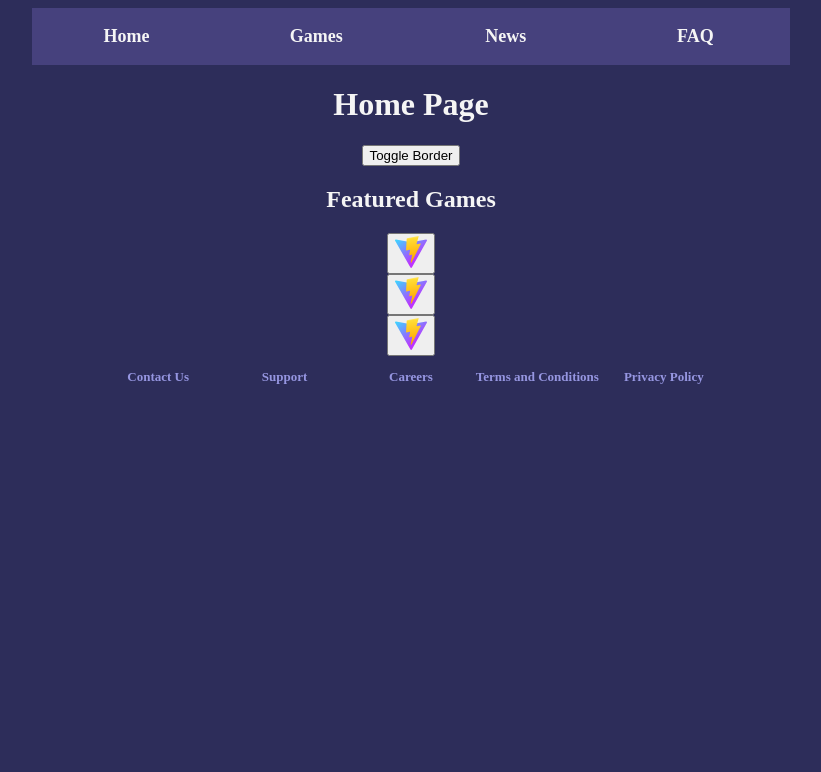
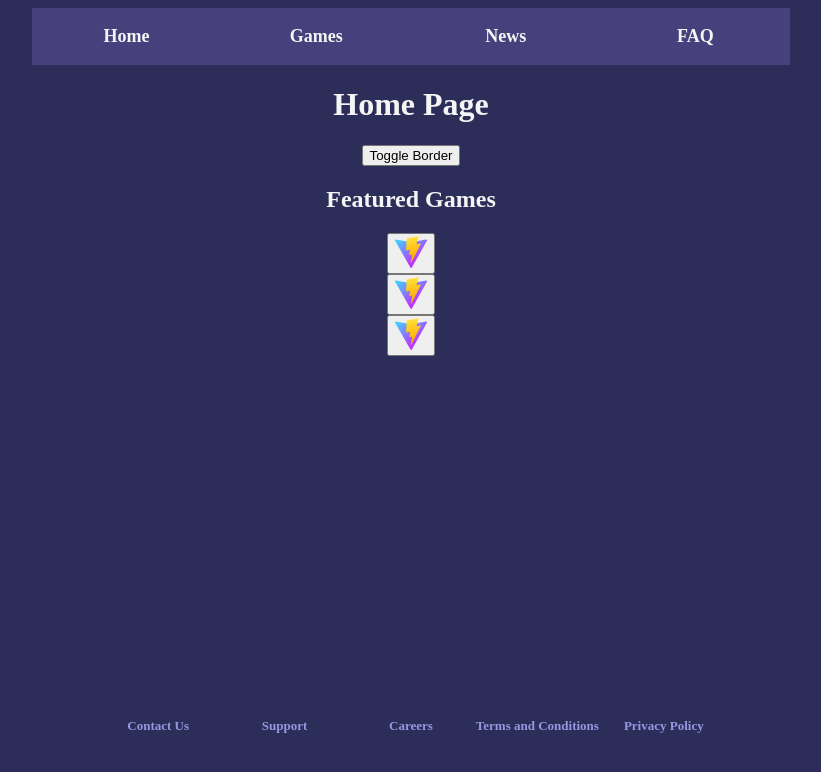
Before and after one commit to VM031071/op-games-mockup, a React (Vite) app in the folder client/: page / in a window 1280 px wide. Shown: the top 772 px of the page, without its empty margins (229-1050 px from the left). Built offline with nearby package versions, Linux system fonts and the light colour scheme; no server answers.

Commit message:
anchored footer to bottom of page

```diff
--- a/client/src/App.css
+++ b/client/src/App.css
@@ -9,8 +9,15 @@ a {
   color: var(--textColor);
   text-decoration: none;
 }
+
 .appRoot {
   border: none;
+}
+
+.appBody {
+  min-height: 80vh;
+  display: flex;
+  flex-direction: column;
 }
 
 
--- a/client/src/App.jsx
+++ b/client/src/App.jsx
@@ -34,7 +34,7 @@ function App() {
             <Header borderState={borderState} />
           </div>
 
-          <div>
+          <div className="appBody">
             <Body borderState={borderState} toggleBorder={toggleBorder} />
           </div>
 
```
